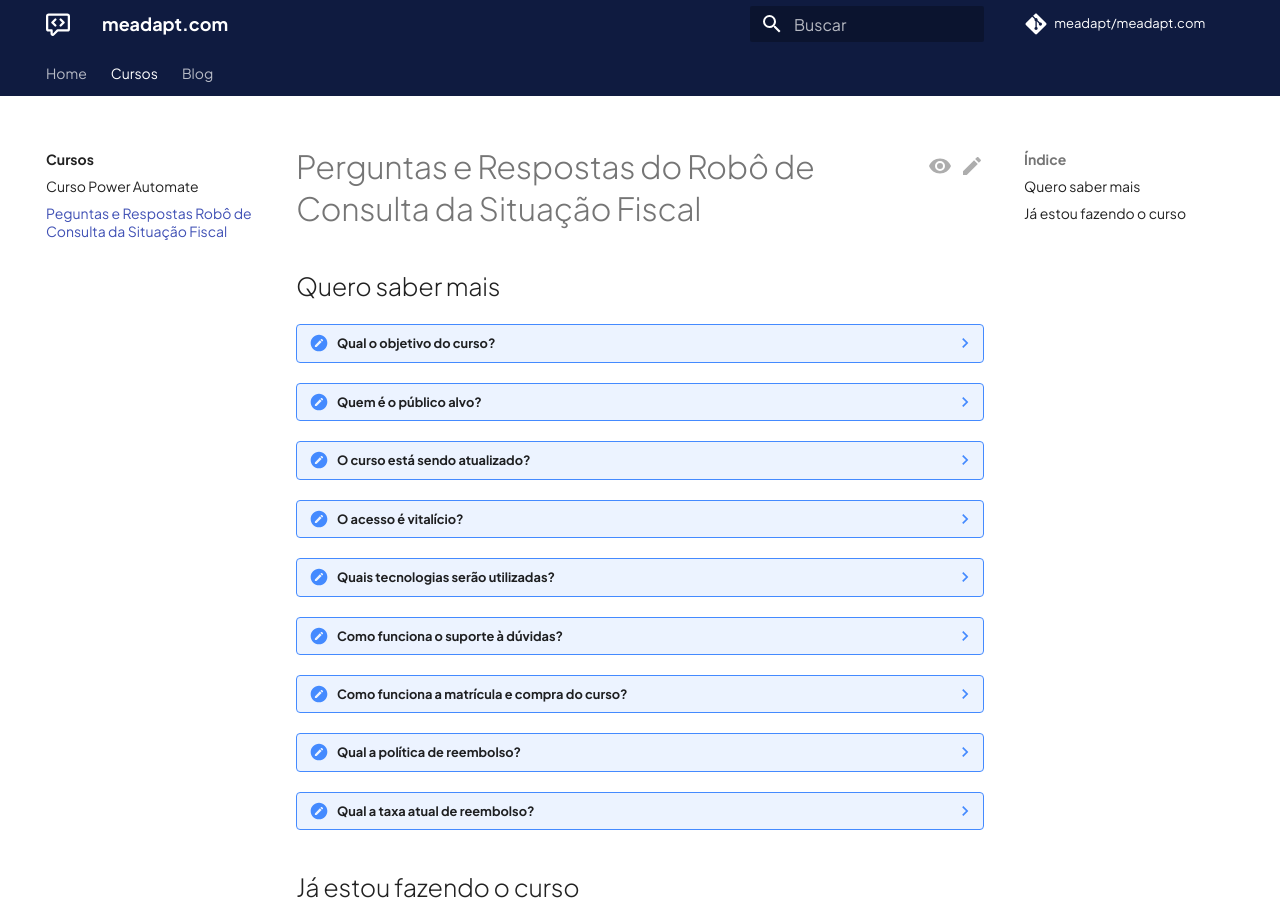
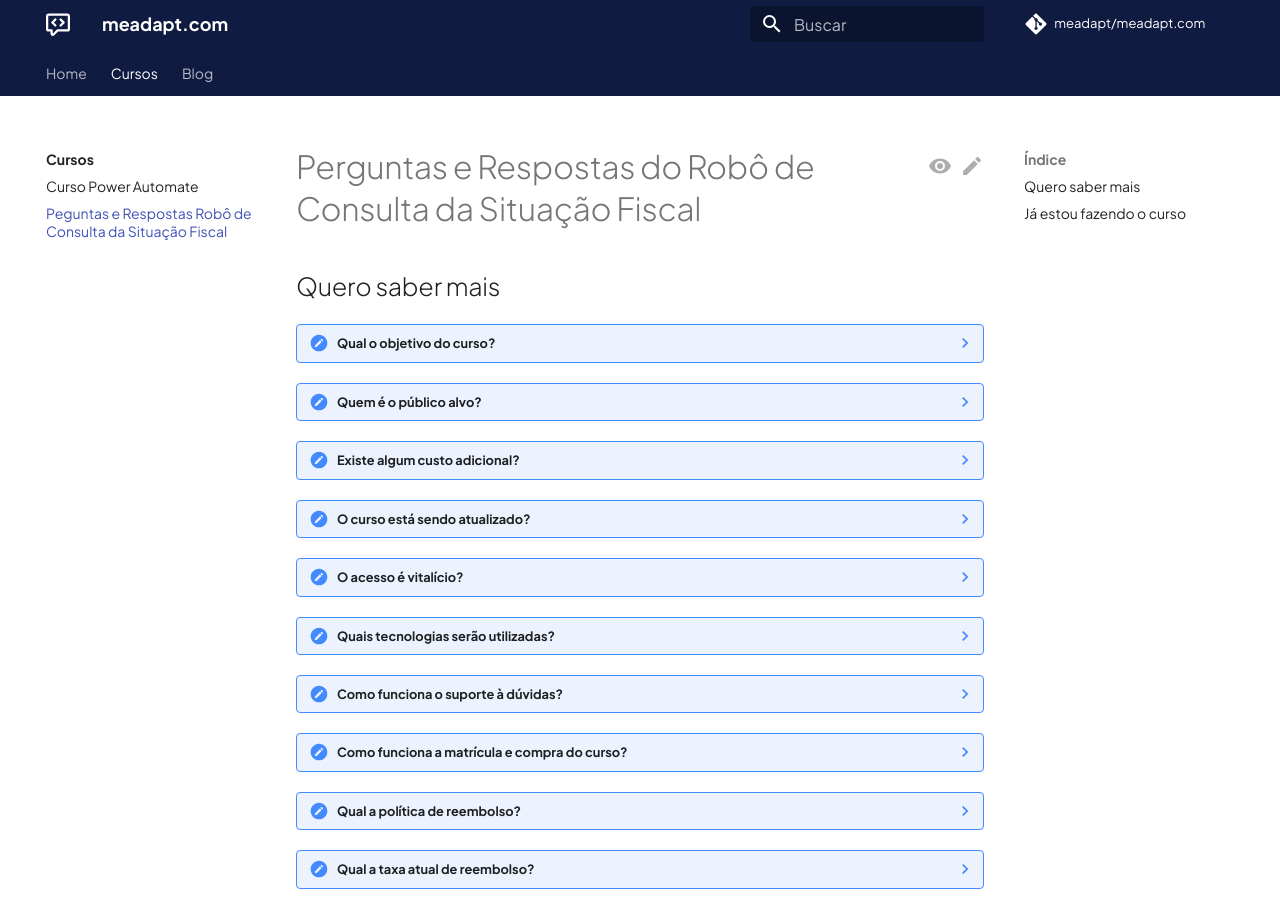
Before and after one commit to meadapt/meadapt.com, an MkDocs documentation site: the page built from docs/courses/robo_situacao_fiscal.md, in a window 1280 px wide and 900 px high. Built offline with MkDocs 1.6.1 and Material for MkDocs 9.7.7, drawn with Linux system fonts in a browser that asks for light colours; comment, search, counter and statistics services are not loaded; some of the changed lines change nothing that is shown.

Commit message:
docs(fac): add valores serpre fac situacao fiscal
See https://github.com/meadapt/planner/issues/85

```diff
--- a/docs/courses/robo_situacao_fiscal.md
+++ b/docs/courses/robo_situacao_fiscal.md
@@ -15,6 +15,14 @@
 ??? note "Quem é o público alvo?"
 
     Contadores e escritórios de contabilidade
+
+??? note "Existe algum custo adicional?"
+
+    Para além do valor pago pelo curso, o aluno também deverá contratar o serviço de API disponibilizado pela [SERPRO](https://loja.serpro.gov.br/integra-contador/product/integracontador). **Este serviço será pago somente quando as consultas de situação fiscal forem realizadas**. Você pode consultarar [na página da SERPRO](https://loja.serpro.gov.br/integra-contador/product/integracontador) as regras os valores por consulta.
+
+    Como exemplo, se forem consultados 300 CNPJs por mês, sendo o valor individual de cada consulta 0,24 centavos para esta faixa de utilização, será cobrado ao final do mês 72,00 Reais (300 x 0,24).
+
+    Se forem consultados 3.000 CNPJs por mês, sendo o valor individual de cada consulta 0,06 centavos para esta faixa de utilização, será cobrado ao final do mês 180,00 Reais (3.000 x 0,06).
 
 ??? note "O curso está sendo atualizado?"
 
```
